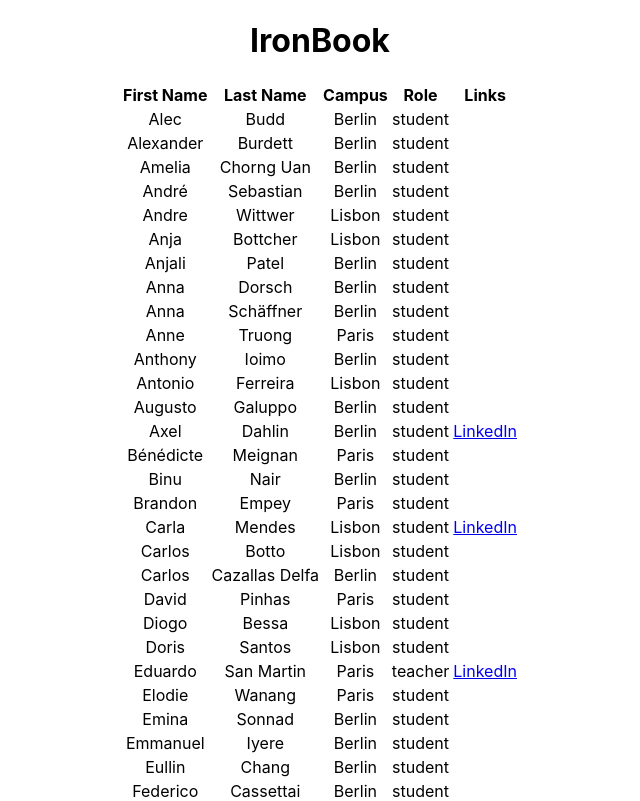
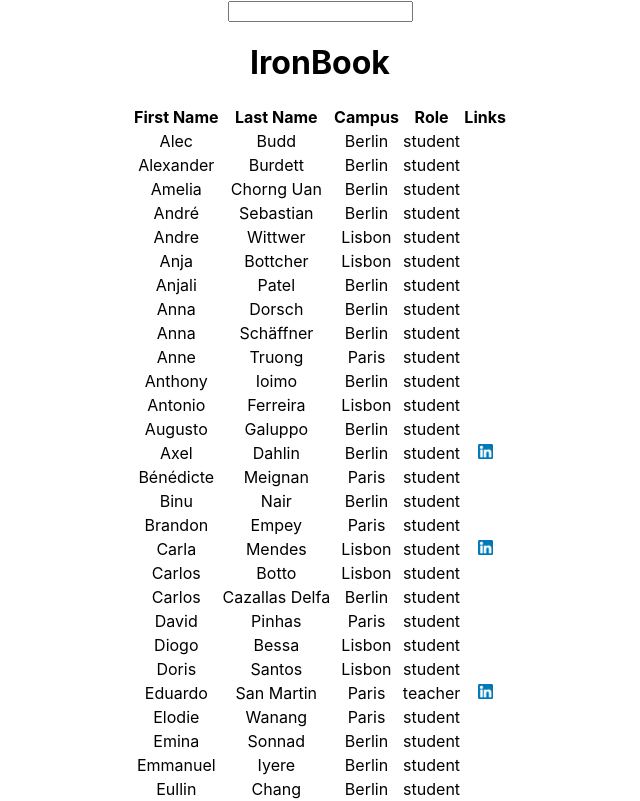
Before and after one commit to J-1000/ironbook, a React (Create React App) app: page / in a window 1280 px wide. Shown: the top 801 px of the page, without its empty margins (320-960 px from the left). Built offline with nearby package versions, Linux system fonts and the light colour scheme.

Commit message:
iteration 2 done

```diff
--- a/src/App.js
+++ b/src/App.js
@@ -1,31 +1,36 @@
 import React, { useState } from 'react'
 import './App.css';
 import data from './users.json'
+import logo from '../src/linkedin.png'
+import { render } from '@testing-library/react';
 
 function App() {
 
+  //state for list of users
   const setInitialValue = () => {
     return data
   }
+  const [users, setUsers] = useState(() => setInitialValue())
+  //state for search bar
+  const [search, setSearch] = useState('')
 
-  //create a state
-  const [users, setUsers] = useState(() => setInitialValue())
 
-  //creating a list of users
-  const usersList = users.map(user => {
-  return (
-    <tr>
-      <td>{user.firstName}</td>
-      <td>{user.lastName}</td>
-      <td>{user.campus}</td>
-      <td>{user.role}</td>
-      {user.linkedin && <td><a href={user.linkedin}>LinkedIn</a></td>}
-    </tr>
-  );
+  //search bar
+  const handleSearch = event => {
+    setSearch(event.target.value)
+  }
+
+  let newSearch = users.filter((user) => {
+    return (user.firstName.toLowerCase() + user.lastName.toLowerCase()).includes(search)
   })
 
   return (
     <div className="App">
+      <form>
+        <input type='text' value={search} onChange={handleSearch} />
+
+      </form>
+
       <h1>IronBook</h1>
       <table class='center'>
         <tr>
@@ -36,7 +41,17 @@ function App() {
           <th>Links</th>
         </tr>
         <tbody>
-          {usersList}
+          {newSearch.map(user => {
+            return (
+              <tr>
+                <td>{user.firstName}</td>
+                <td>{user.lastName}</td>
+                <td>{user.campus}</td>
+                <td>{user.role}</td>
+                <td>{user.linkedin && <a href={user.linkedin}> <img src={logo} style={{ width: '15px' }} /></a>}</td>
+              </tr>
+            )
+          })}
         </tbody>
       </table>
     </div>
```
Also changed, not shown: src/linkedin.png (added), 1 other file (tests, documents, lock files or other folders). Lines whose indentation alone changed are shown as unchanged.
